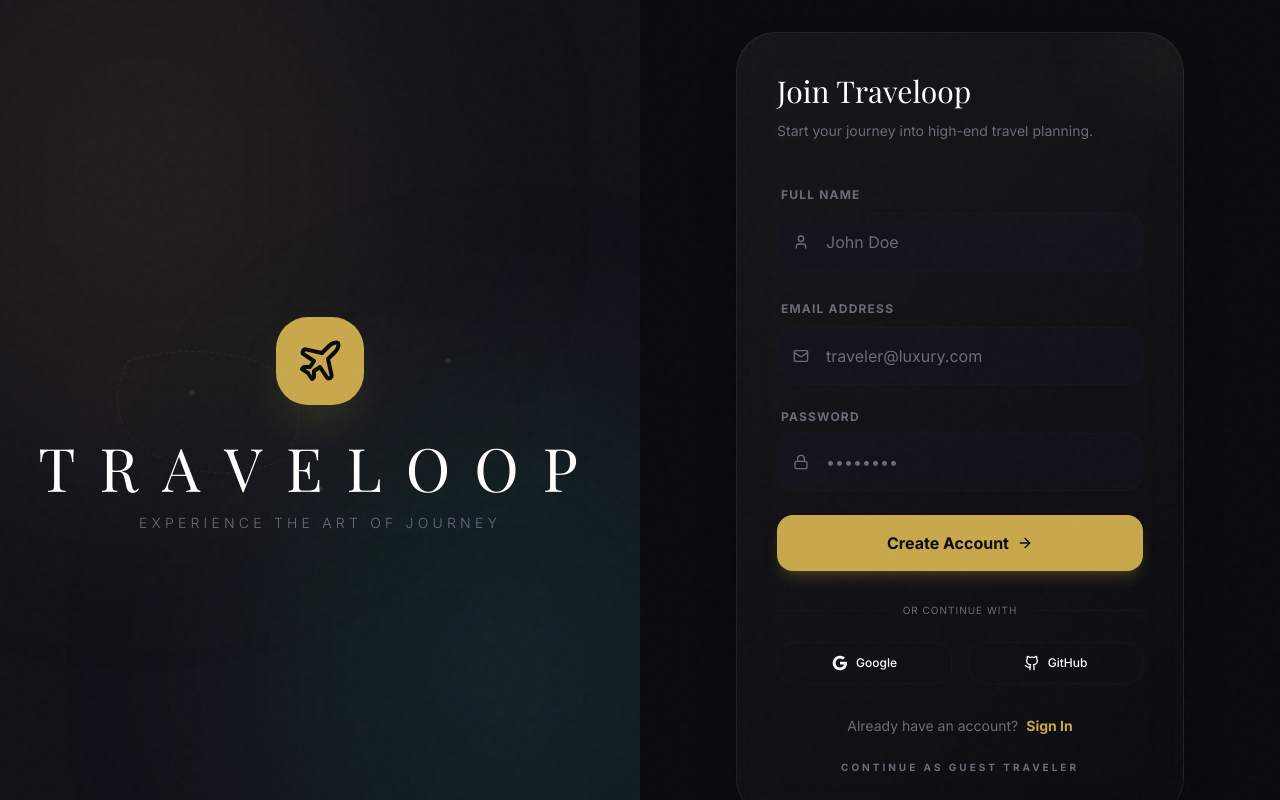
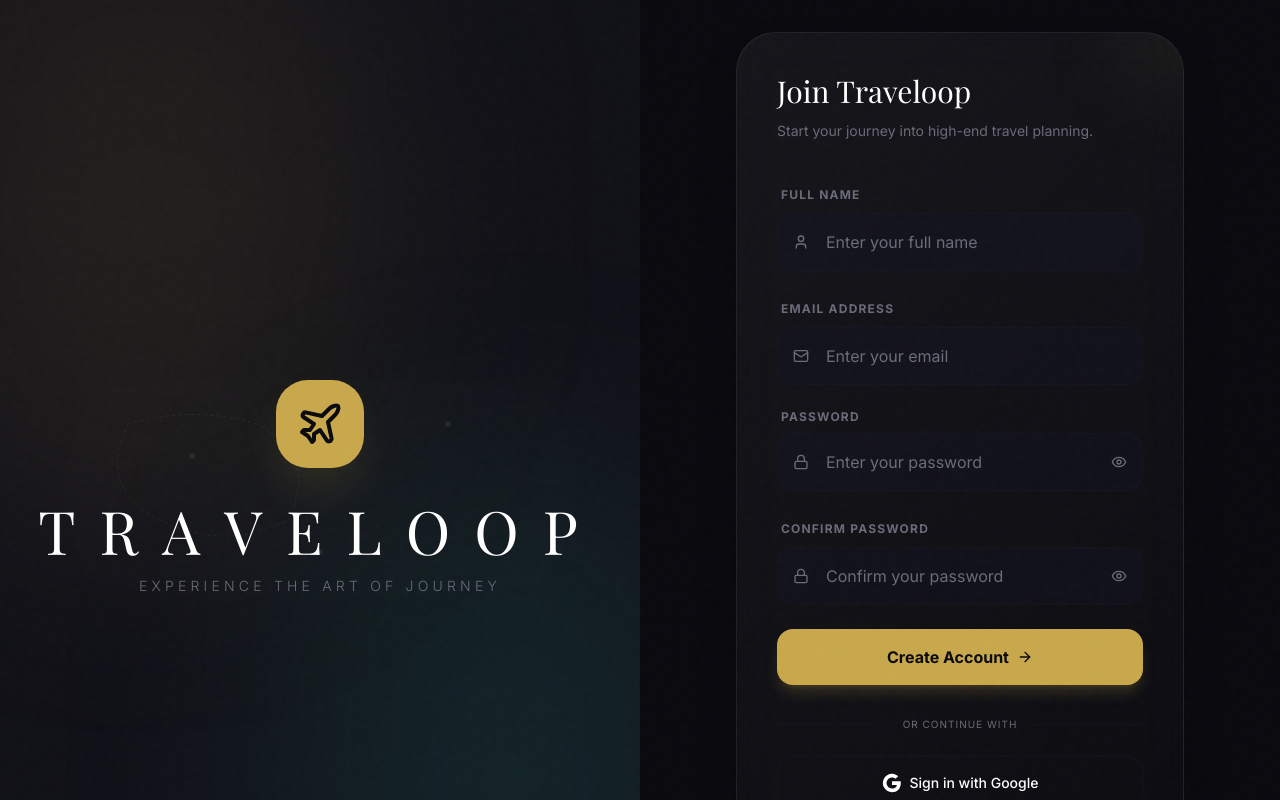
Before and after one commit to Chinmaygouda/odoo, a Next.js app in the folder frontend/: page /login in a window 1280 px wide. Both pictures are taken after a click on the button "Sign Up". Shown: the top 800 px of the page. Built offline with nearby package versions, Linux system fonts and the light colour scheme; a web font is replaced by a local one.

Commit message:
feat: add travel dashboard, trip management, and landing page enhancements

```diff
--- a/frontend/app/login/page.tsx
+++ b/frontend/app/login/page.tsx
@@ -3,7 +3,7 @@
 import { useState, useEffect } from 'react';
 import { useRouter } from 'next/navigation';
 import { motion, AnimatePresence } from 'framer-motion';
-import { Plane, Mail, Lock, User as UserIcon, ArrowRight, Github } from 'lucide-react';
+import { Plane, Mail, Lock, User as UserIcon, ArrowRight, Eye, EyeOff } from 'lucide-react';
 import { useAuth, User } from '@/lib/hooks';
 import { toast } from '@/components/Toast';
 
@@ -13,7 +13,10 @@ export default function LoginPage() {
   const [isLogin, setIsLogin] = useState(true);
   const [email, setEmail] = useState('');
   const [password, setPassword] = useState('');
+  const [confirmPassword, setConfirmPassword] = useState('');
   const [name, setName] = useState('');
+  const [showPassword, setShowPassword] = useState(false);
+  const [showConfirmPassword, setShowConfirmPassword] = useState(false);
   const [isLoading, setIsLoading] = useState(false);
 
   useEffect(() => {
@@ -184,7 +187,7 @@ export default function LoginPage() {
               </p>
             </div>
 
-            <form onSubmit={handleSubmit} className="space-y-6">
+            <form onSubmit={handleSubmit} className="space-y-6" autoComplete="off">
               <AnimatePresence mode="wait">
                 {!isLogin && (
                   <motion.div
@@ -201,7 +204,8 @@ export default function LoginPage() {
                         value={name}
                         onChange={(e) => setName(e.target.value)}
                         required={!isLogin}
-                        placeholder="John Doe"
+                        placeholder="Enter your full name"
+                        autoComplete="off"
                         className="w-full bg-slate/30 border border-slate/50 rounded-2xl py-4 pl-12 pr-4 text-cream placeholder:text-muted focus:outline-none focus:border-gold/50 focus:bg-slate/50 transition-all"
                       />
                     </div>
@@ -218,7 +222,8 @@ export default function LoginPage() {
                       value={email}
                       onChange={(e) => setEmail(e.target.value)}
                       required
-                    placeholder="traveler@luxury.com"
+                      placeholder="Enter your email"
+                      autoComplete="off"
                       className="w-full bg-slate/30 border border-slate/50 rounded-2xl py-4 pl-12 pr-4 text-cream placeholder:text-muted focus:outline-none focus:border-gold/50 focus:bg-slate/50 transition-all"
                     />
                 </div>
@@ -232,15 +237,55 @@ export default function LoginPage() {
                 <div className="relative">
                   <Lock className="absolute left-4 top-1/2 -translate-y-1/2 w-4 h-4 text-muted" />
                   <input
-                    type="password"
+                    type={showPassword ? "text" : "password"}
                     value={password}
                     onChange={(e) => setPassword(e.target.value)}
                     required
-                    placeholder="••••••••"
-                    className="w-full bg-slate/30 border border-slate/50 rounded-2xl py-4 pl-12 pr-4 text-cream placeholder:text-muted focus:outline-none focus:border-gold/50 focus:bg-slate/50 transition-all"
+                    placeholder="Enter your password"
+                    autoComplete="new-password"
+                    className="w-full bg-slate/30 border border-slate/50 rounded-2xl py-4 pl-12 pr-12 text-cream placeholder:text-muted focus:outline-none focus:border-gold/50 focus:bg-slate/50 transition-all"
                   />
+                  <button
+                    type="button"
+                    onClick={() => setShowPassword(!showPassword)}
+                    className="absolute right-4 top-1/2 -translate-y-1/2 text-muted hover:text-gold transition-colors"
+                  >
+                    {showPassword ? <EyeOff className="w-4 h-4" /> : <Eye className="w-4 h-4" />}
+                  </button>
                 </div>
               </div>
+
+              <AnimatePresence mode="wait">
+                {!isLogin && (
+                  <motion.div
+                    initial={{ opacity: 0, height: 0 }}
+                    animate={{ opacity: 1, height: 'auto' }}
+                    exit={{ opacity: 0, height: 0 }}
+                    className="space-y-2"
+                  >
+                    <label className="text-xs uppercase tracking-widest text-muted font-bold ml-1">Confirm Password</label>
+                    <div className="relative">
+                      <Lock className="absolute left-4 top-1/2 -translate-y-1/2 w-4 h-4 text-muted" />
+                      <input
+                        type={showConfirmPassword ? "text" : "password"}
+                        value={confirmPassword}
+                        onChange={(e) => setConfirmPassword(e.target.value)}
+                        required={!isLogin}
+                        placeholder="Confirm your password"
+                        autoComplete="new-password"
+                        className="w-full bg-slate/30 border border-slate/50 rounded-2xl py-4 pl-12 pr-12 text-cream placeholder:text-muted focus:outline-none focus:border-gold/50 focus:bg-slate/50 transition-all"
+                      />
+                      <button
+                        type="button"
+                        onClick={() => setShowConfirmPassword(!showConfirmPassword)}
+                        className="absolute right-4 top-1/2 -translate-y-1/2 text-muted hover:text-gold transition-colors"
+                      >
+                        {showConfirmPassword ? <EyeOff className="w-4 h-4" /> : <Eye className="w-4 h-4" />}
+                      </button>
+                    </div>
+                  </motion.div>
+                )}
+              </AnimatePresence>
 
               <button
                 type="submit"
@@ -264,26 +309,28 @@ export default function LoginPage() {
               <div className="h-[1px] flex-1 bg-slate/50" />
             </div>
 
-            <div className="grid grid-cols-2 gap-4 mt-6">
-              <button className="flex items-center justify-center gap-2 py-3 border border-slate/50 rounded-2xl hover:bg-slate/20 transition-all text-xs font-medium">
-                <svg className="w-4 h-4" viewBox="0 0 24 24">
+            <div className="flex flex-col gap-4 mt-6">
+              <button className="flex items-center justify-center gap-2 py-4 border border-slate/50 rounded-2xl hover:bg-slate/20 transition-all text-sm font-medium">
+                <svg className="w-5 h-5" viewBox="0 0 24 24">
                   <path fill="currentColor" d="M22.56 12.25c0-.78-.07-1.53-.2-2.25H12v4.26h5.92c-.26 1.37-1.04 2.53-2.21 3.31v2.77h3.57c2.08-1.92 3.28-4.74 3.28-8.09z" />
                   <path fill="currentColor" d="M12 23c2.97 0 5.46-.98 7.28-2.66l-3.57-2.77c-.98.66-2.23 1.06-3.71 1.06-2.86 0-5.29-1.93-6.16-4.53H2.18v2.84C3.99 20.53 7.7 23 12 23z" />
                   <path fill="currentColor" d="M5.84 14.09c-.22-.66-.35-1.36-.35-2.09s.13-1.43.35-2.09V7.07H2.18C1.43 8.55 1 10.22 1 12s.43 3.45 1.18 4.93l3.66-2.84z" />
                   <path fill="currentColor" d="M12 5.38c1.62 0 3.06.56 4.21 1.64l3.15-3.15C17.45 2.09 14.97 1 12 1 7.7 1 3.99 3.47 2.18 7.07l3.66 2.84c.87-2.6 3.3-4.53 6.16-4.53z" />
                 </svg>
-                Google
-              </button>
-              <button className="flex items-center justify-center gap-2 py-3 border border-slate/50 rounded-2xl hover:bg-slate/20 transition-all text-xs font-medium">
-                <Github className="w-4 h-4" />
-                GitHub
+                Sign in with Google
               </button>
             </div>
 
             <p className="mt-8 text-center text-sm text-muted">
               {isLogin ? "Don't have an account?" : "Already have an account?"}
               <button
-                onClick={() => setIsLogin(!isLogin)}
+                onClick={() => {
+                  setIsLogin(!isLogin);
+                  setEmail('');
+                  setPassword('');
+                  setConfirmPassword('');
+                  setName('');
+                }}
                 className="text-gold font-bold ml-2 hover:underline decoration-gold/30 underline-offset-4"
               >
                 {isLogin ? 'Sign Up' : 'Sign In'}
--- a/frontend/components/HeroSection.tsx
+++ b/frontend/components/HeroSection.tsx
@@ -2,10 +2,11 @@
 import { motion, useScroll, useTransform } from 'framer-motion';
 import { StarsCanvas } from './Stars';
 import Image from 'next/image';
-import Link from 'next/link';
+import { useRouter } from 'next/navigation';
 import { useRef } from 'react';
 
 export function HeroSection() {
+  const router = useRouter();
   const logoText = "TRAVELOOP ✈".split("");
   const containerRef = useRef<HTMLElement>(null);
   const { scrollYProgress } = useScroll({
@@ -71,30 +72,36 @@ export function HeroSection() {
           initial={{ opacity: 0, y: 20 }}
           animate={{ opacity: 1, y: 0 }}
           transition={{ duration: 1, delay: 1.8 }}
-          className="flex flex-col sm:flex-row items-center gap-8"
+          className="flex flex-col sm:flex-row items-center gap-8 relative z-30"
         >
-          <Link href="/dashboard" className="relative group">
-            <button className="px-8 py-4 rounded-full border border-gold/40 font-sans text-[10px] tracking-[0.3em] uppercase transition-all duration-500 hover:shadow-[0_0_30px_rgba(212,175,55,0.3)] bg-gold/5 overflow-hidden relative">
-               <span className="relative z-10 font-bold group-hover:text-black transition-colors duration-300">Start Exploring</span>
-               <div className="absolute inset-0 w-full h-full bg-gold transform scale-y-0 origin-bottom group-hover:scale-y-100 transition-transform duration-500 ease-in-out z-0" />
-            </button>
-          </Link>
+          <button
+            onClick={() => router.push('/dashboard')}
+            className="px-8 py-4 rounded-full border border-gold/40 font-sans text-[10px] tracking-[0.3em] uppercase transition-all duration-500 hover:shadow-[0_0_30px_rgba(212,175,55,0.3)] bg-gold/5 overflow-hidden relative group z-30"
+          >
+             <span className="relative z-10 font-bold group-hover:text-black transition-colors duration-300">Start Exploring</span>
+             <div className="absolute inset-0 w-full h-full bg-gold transform scale-y-0 origin-bottom group-hover:scale-y-100 transition-transform duration-500 ease-in-out z-0" />
+          </button>
 
-          <button className="text-[10px] font-sans tracking-[0.3em] uppercase text-gray-400 hover:text-white transition-colors duration-300 border-b border-transparent hover:border-white/50 pb-1 font-bold">
+          <button className="relative z-30 text-[10px] font-sans tracking-[0.3em] uppercase text-gray-400 hover:text-white transition-colors duration-300 border-b border-transparent hover:border-white/50 pb-1 font-bold">
              Watch Experience
           </button>
         </motion.div>
+
+        {/* Scroll hint moved here */}
+        <motion.div
+          initial={{ opacity: 0 }}
+          animate={{ opacity: 0.5 }}
+          transition={{ duration: 1, delay: 2.2 }}
+          className="mt-16 flex flex-col items-center gap-3"
+        >
+          <span className="text-[11px] uppercase tracking-[0.4em] text-gray-400 font-medium">Drag to move / Scroll</span>
+          <motion.div
+            animate={{ y: [0, 8, 0] }}
+            transition={{ duration: 2, repeat: Infinity, ease: "easeInOut" }}
+            className="w-[1px] h-10 bg-gradient-to-b from-gray-500 to-transparent"
+          />
+        </motion.div>
       </div>
-
-      {/* Scroll indicator */}
-      <motion.div
-        animate={{ y: [0, 10, 0], opacity: [0.5, 1, 0.5] }}
-        transition={{ duration: 2, repeat: Infinity, ease: "easeInOut" }}
-        className="absolute bottom-12 z-20 flex flex-col items-center gap-2"
-      >
-        <span className="text-[9px] uppercase tracking-[0.2em] text-gray-500 font-medium">Drag to move / Scroll</span>
-        <div className="w-[1px] h-12 bg-gradient-to-b from-gray-500 to-transparent" />
-      </motion.div>
     </section>
   );
 }
```
Lines whose indentation alone changed are shown as unchanged.
